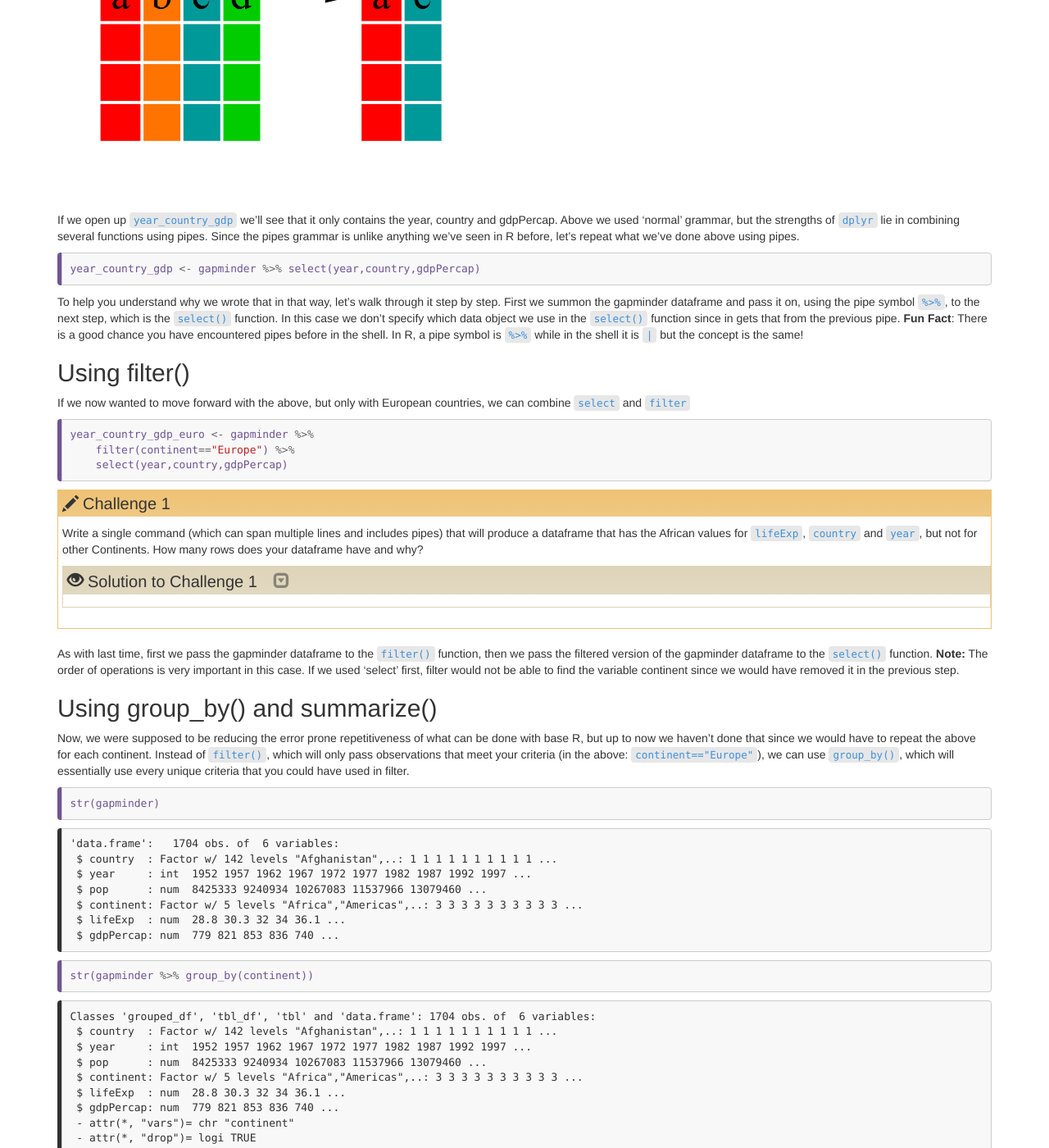
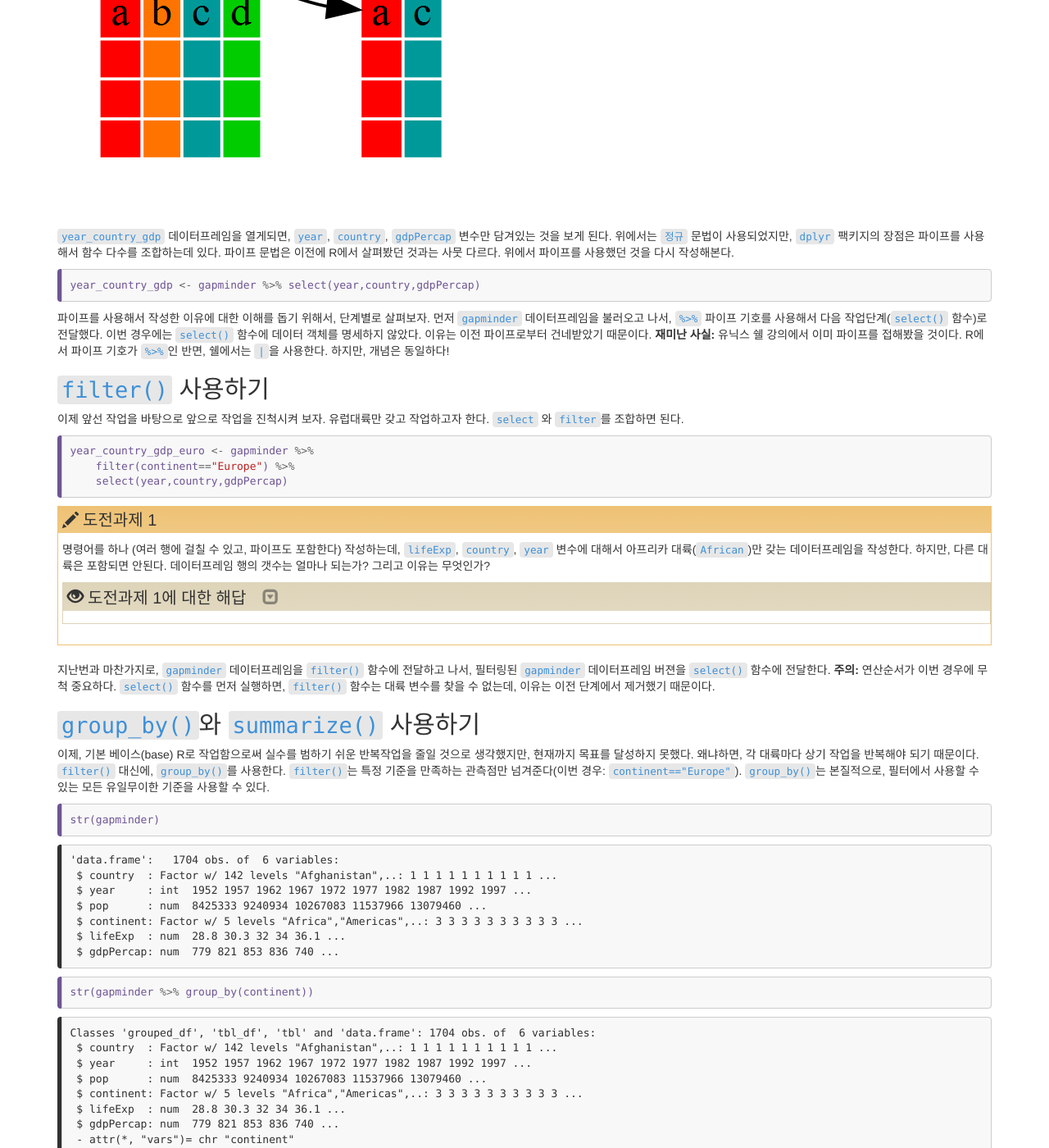
Before and after one commit to statkclee/r-gapminder-kr, a Jekyll site: the page built from _episodes/13-dplyr.md, in a window 1280 px wide and 1400 px high, scrolled down 1603 px. Shown: the whole window at 82% size. Built offline with Jekyll 4.4.1, drawn with Linux system fonts in a browser that asks for light colours; some of the changed text lies outside the part shown.

Commit message:
compile...

```diff
--- a/_episodes/13-dplyr.md
+++ b/_episodes/13-dplyr.md
@@ -1,30 +1,32 @@
 ---
 # Please do not edit this file directly; it is auto generated.
 # Instead, please edit 13-dplyr.md in _episodes_rmd/
-title: Dataframe Manipulation with dplyr
+title: dplyr 팩키지로 데이터프레임 솜씨있게 조작
 teaching: 40
 exercises: 15
 questions:
-- "How can I manipulate dataframes without repeating myself?"
+- "본인이 반복하지 않고 데이터프레임을 어떻게 하면 솜씨있게 조작할 수 있을까?"
 objectives:
-- " To be able to use the six main dataframe manipulation 'verbs' with pipes in  `dplyr`."
-- " To understand how `group_by()` and `summarize()` can be combined to summarize datasets."
-- " Be able to analyze a subset of data using logical filtering."
+- "`dplyr` 팩키지를 파이프와 연결하여 데이터프레임을 조작하는데 6개 '동사'를 사용한다."
+- "데이터셋을 요약하는데 `group_by()`와 `summarize()` 함수를 조합하는 방법을 이해한다."
+- "논리 필터링 연산을 사용해서 데이터 일부를 분석할 수 있다."
 keypoints:
-- "Use the `dplyr` package to manipulate dataframes."
-- "Use `select()` to choose variables from a dataframe."
-- "Use `filter()` to choose data based on values."
-- "Use `group_by()` and `summarize()` to work with subsets of data."
-- "Use `mutate()` to create new variables."
+- "데이터프레임을 조작하는데 `dplyr` 팩키지를 사용한다."
+- "`select()` 함수를 사용해서 데이터프레임에서 칼럼 변수를 고를 수 있다."
+- "`filter()` 함수를 사용해서 행 값에 따라 데이터를 추출한다."
+- "`group_by()`와 `summarize()` 함수를 사용해서 데이터 요약 작업을 수행한다."
+- "`mutate()` 함수를 사용해서 변수를 새로 생성한다."
 source: Rmd
 ---
 
 
 
-Manipulation of dataframes means many things to many researchers, we often
-select certain observations (rows) or variables (columns), we often group the
-data by a certain variable(s), or we even calculate summary statistics. We can
-do these operations using the normal base R operations:
+
+데이터프레임을 솜씨있게 조작하는 것은 많은 과학연구원에게 많은 것을 의미한다.
+특정 관측점(행) 혹은 변수(열)을 선택하거나,
+특정 변수(들)로 데이터를 집단으로 그룹짓거나, 요약 통계량을 계산하기도 한다.
+이런 연산작업에 정규 기본 베이스(Base) R 연산을 사용한다:
+
 
 
 ~~~
@@ -67,20 +69,21 @@ mean(gapminder[gapminder$continent == "Asia", "gdpPercap"])
 ~~~
 {: .output}
 
-But this isn't very *nice* because there is a fair bit of repetition. Repeating
-yourself will cost you time, both now and later, and potentially introduce some
-nasty bugs.
+하지만, 그다지 *멋있지는* 않은데, 이유는 상당한 반복이 상존하기 때문이다.
+여러분이 직접 반복하게 되면, 일단 여러분 시간을 지금 물론이고, 나중에 소중한 시간을 까먹게 되고,
+더나아가 잠재적으로 버그가 스며들 여지를 남기게 된다.
 
-## The `dplyr` package
 
-Luckily, the [`dplyr`](https://cran.r-project.org/web/packages/dplyr/dplyr.pdf)
-package provides a number of very useful functions for manipulating dataframes
-in a way that will reduce the above repetition, reduce the probability of making
-errors, and probably even save you some typing. As an added bonus, you might
-even find the `dplyr` grammar easier to read.
+## `dplyr` 팩키지
 
-Here we're going to cover 6 of the most commonly used functions as well as using
-pipes (`%>%`) to combine them.
+운좋게도, [`dplyr`](https://cran.r-project.org/web/packages/dplyr/dplyr.pdf) 팩키지가
+데이터프레임을 솜씨있게 조작하는데 있어 유용한 함수를 많이 제공한다.
+이를 통해서, 위에서 언급된 반복을 줄이고, 실수를 범할 확률도 줄이고,
+심지어 타이핑하는 수고도 줄일 수 있다.
+보너스로, `dplyr` 문법은 훨씬 더 가독성도 높다.
+
+가장 흔히 사용되는 6가지 함수 뿐만 아니라,
+이런 함수를 조합하는데 사용되는 파이프 (`%>%`) 연산자 사용법도 다룬다.
 
 1. `select()`
 2. `filter()`
@@ -88,7 +91,8 @@ pipes (`%>%`) to combine them.
 4. `summarize()`
 5. `mutate()`
 
-If you have have not installed this package earlier, please do so:
+이전 수업에서 팩키지를 설치하지 않았다면, 설치해서 직접 실습해보기 바란다:
+
 
 
 ~~~
@@ -96,7 +100,7 @@ install.packages('dplyr')
 ~~~
 {: .language-r}
 
-Now let's load the package:
+이제 팩키지를 불러와서 적재한다:
 
 
 ~~~
@@ -104,11 +108,12 @@ library("dplyr")
 ~~~
 {: .language-r}
 
-## Using select()
+## `select()` 사용
 
-If, for example, we wanted to move forward with only a few of the variables in
-our dataframe we could use the `select()` function. This will keep only the
-variables you select.
+예를 들어, 데이터프레임에서 변수 일부만 뽑아서 작업해 나가고자 한다면,
+`select()` 함수를 사용한다.
+이 함수는 선택한 변수만 갖도록 지정한다.
+
 
 
 ~~~
@@ -118,11 +123,13 @@ year_country_gdp <- select(gapminder,year,country,gdpPercap)
 
 ![](../fig/13-dplyr-fig1.png)
 
-If we open up `year_country_gdp` we'll see that it only contains the year,
-country and gdpPercap. Above we used 'normal' grammar, but the strengths of
-`dplyr` lie in combining several functions using pipes. Since the pipes grammar
-is unlike anything we've seen in R before, let's repeat what we've done above
-using pipes.
+`year_country_gdp` 데이터프레임을 열게되면,
+`year`, `country`, `gdpPercap` 변수만 담겨있는 것을 보게 된다.
+위에서는 `정규` 문법이 사용되었지만,
+`dplyr` 팩키지의 장점은 파이프를 사용해서 함수 다수를 조합하는데 있다.
+파이프 문법은 이전에 R에서 살펴봤던 것과는 사뭇 다르다.
+위에서 파이프를 사용했던 것을 다시 작성해본다.
+
 
 
 ~~~
@@ -130,18 +137,21 @@ year_country_gdp <- gapminder %>% select(year,country,gdpPercap)
 ~~~
 {: .language-r}
 
-To help you understand why we wrote that in that way, let's walk through it step
-by step. First we summon the gapminder dataframe and pass it on, using the pipe
-symbol `%>%`, to the next step, which is the `select()` function. In this case
-we don't specify which data object we use in the `select()` function since in
-gets that from the previous pipe. **Fun Fact**: There is a good chance you have
-encountered pipes before in the shell. In R, a pipe symbol is `%>%` while in the
-shell it is `|` but the concept is the same!
+파이프를 사용해서 작성한 이유에 대한 이해를 돕기 위해서, 단계별로 살펴보자.
+먼저 `gapminder` 데이터프레임을 불러오고 나서,
+`%>%` 파이프 기호를 사용해서 다음 작업단계(`select()` 함수)로 전달했다.
+이번 경우에는 `select()` 함수에 데이터 객체를 명세하지 않았다.
+이유는 이전 파이프로부터 건네받았기 때문이다.
+**재미난 사실:** 유닉스 쉘 강의에서 이미 파이프를 접해봤을 것이다.
+R에서 파이프 기호가 `%>%`인 반면, 쉘에서는 `|`을 사용한다.
+하지만, 개념은 동일하다!
 
-## Using filter()
 
-If we now wanted to move forward with the above, but only with European
-countries, we can combine `select` and `filter`
+## `filter()` 사용하기
+
+이제 앞선 작업을 바탕으로 앞으로 작업을 진척시켜 보자.
+유럽대륙만 갖고 작업하고자 한다. `select` 와 `filter`를 조합하면 된다.
+
 
 
 ~~~
@@ -151,14 +161,14 @@ year_country_gdp_euro <- gapminder %>%
 ~~~
 {: .language-r}
 
-> ## Challenge 1
+> ## 도전과제 1
 >
-> Write a single command (which can span multiple lines and includes pipes) that
-> will produce a dataframe that has the African values for `lifeExp`, `country`
-> and `year`, but not for other Continents.  How many rows does your dataframe
-> have and why?
+> 명령어를 하나 (여러 행에 걸칠 수 있고, 파이프도 포함한다) 작성하는데,
+> `lifeExp`, `country`, `year` 변수에 대해서 아프리카 대륙(`African`)만 갖는 데이터프레임을 작성한다.
+> 하지만, 다른 대륙은 포함되면 안된다.
+> 데이터프레임 행의 갯수는 얼마나 되는가? 그리고 이유는 무엇인가?
 >
-> > ## Solution to Challenge 1
+> > ## 도전과제 1에 대한 해답
 > >
 > >~~~
 > >year_country_lifeExp_Africa <- gapminder %>%
@@ -169,20 +179,21 @@ year_country_gdp_euro <- gapminder %>%
 > {: .solution}
 {: .challenge}
 
-As with last time, first we pass the gapminder dataframe to the `filter()`
-function, then we pass the filtered version of the gapminder dataframe to the
-`select()` function. **Note:** The order of operations is very important in this
-case. If we used 'select' first, filter would not be able to find the variable
-continent since we would have removed it in the previous step.
+지난번과 마찬가지로, `gapminder` 데이터프레임을 `filter()` 함수에 전달하고 나서,
+필터링된 `gapminder` 데이터프레임 버젼을 `select()` 함수에 전달한다.
+**주의:** 연산순서가 이번 경우에 무척 중요하다.
+`select()` 함수를 먼저 실행하면, `filter()` 함수는 대륙 변수를 찾을 수 없는데,
+이유는 이전 단계에서 제거했기 때문이다.
 
-## Using group_by() and summarize()
 
-Now, we were supposed to be reducing the error prone repetitiveness of what can
-be done with base R, but up to now we haven't done that since we would have to
-repeat the above for each continent. Instead of `filter()`, which will only pass
-observations that meet your criteria (in the above: `continent=="Europe"`), we
-can use `group_by()`, which will essentially use every unique criteria that you
-could have used in filter.
+## `group_by()`와 `summarize()` 사용하기
+
+이제, 기본 베이스(base) R로 작업함으로써 실수를 범하기 쉬운 반복작업을 줄일 것으로 생각했지만,
+현재까지 목표를 달성하지 못했다. 왜냐하면, 각 대륙마다 상기 작업을 반복해야 되기 때문이다.
+`filter()` 대신에, `group_by()`를 사용한다.
+`filter()`는 특정 기준을 만족하는 관측점만 넘겨준다(이번 경우: `continent=="Europe"`).
+`group_by()`는 본질적으로, 필터에서 사용할 수 있는 모든 유일무이한 기준을 사용할 수 있다.
+
 
 
 ~~~
@@ -236,22 +247,23 @@ Classes 'grouped_df', 'tbl_df', 'tbl' and 'data.frame':	1704 obs. of  6 variable
   ..- attr(*, "drop")= logi TRUE
 ~~~
 {: .output}
-You will notice that the structure of the dataframe where we used `group_by()`
-(`grouped_df`) is not the same as the original `gapminder` (`data.frame`). A
-`grouped_df` can be thought of as a `list` where each item in the `list`is a
-`data.frame` which contains only the rows that correspond to the a particular
-value `continent` (at least in the example above).
+
+`group_by()` 함수를 사용한 데이터프레임 구조(`grouped_df`)가 원래 `gapminder` 데이터프레임 구조(`data.frame`)와 같지 않음에 주목한다.
+`grouped_df`는 `list` 리스트로 간주될 있는데, `list`에 각 항목은 `data.frame`으로,
+각 데이터프레임은 특정 대륙 `continent`에 대응되는 행만 담겨진다(적어도 상기 예제의 경우).
 
 ![](../fig/13-dplyr-fig2.png)
 
-## Using summarize()
+## `summarize()` 사용하기
 
-The above was a bit on the uneventful side but `group_by()` is much more
-exciting in conjunction with `summarize()`. This will allow us to create new
-variable(s) by using functions that repeat for each of the continent-specific
-data frames. That is to say, using the `group_by()` function, we split our
-original dataframe into multiple pieces, then we can run functions
-(e.g. `mean()` or `sd()`) within `summarize()`.
+상기 예제는 그다지 특별한 점이 없다.
+왜냐하면 `group_by()` 함수는 `summarize()`와 함께할 때 훨씬 더 흥미롭다.
+두 함수를 조합하면 새로운 변수가 생성되는데,
+각 대륙별 데이터프레임에 대해 반복적인 함수 작업을 수행할 수 있다.
+다시 말해, `group_by()` 함수를 사용해서,
+최초 데이터프레임을 다수 조각으로 쪼개고 나서,
+각각에 대해 함수(예를 들어 `mean()` 혹은 `sd()`)를 `summarize()` 내부에서 실행시키게 된다.
+
 
 
 ~~~
@@ -275,16 +287,16 @@ continent mean_gdpPercap
 ~~~
 {: .language-r}
 
-That allowed us to calculate the mean gdpPercap for each continent, but it gets
-even better.
+상기 코드는 각 대륙별로 평균 `gdpPercap`를 계산할 수 있게 하지만, 훨씬 더 낫다.
 
-> ## Challenge 2
+> ## 도전과제 2
 >
 >
-> Calculate the average life expectancy per country. Which has the longest average life
-> expectancy and which has the shortest average life expectancy?
+> 국가별로 평균 기대수명을 계산한다.
+> 어느 국가가 가장 평균 기대수명이 길고,
+> 어느 국가가 가장 평균 기대수명이 짧은가?
 >
-> > ## Solution to Challenge 2
+> > ## 도전과제 2에 대한 해답
 > >
 > >~~~
 > >lifeExp_bycountry <- gapminder %>%
@@ -305,11 +317,10 @@ even better.
 > >2 Sierra Leone         36.8
 > >~~~
 > >{: .output}
-> Another way to do this is to use the `dplyr` function `arrange()`, which
-> arranges the rows in a data frame according to the order of one or more
-> variables from the data frame.  It has similar syntax to other functions from
-> the `dplyr` package. You can use `desc()` inside `arrange()` to sort in
-> descending order.
+> 문제를 프는 또 다른 방식은 `dplyr` 팩키지 `arrange()` 함수를 사용하는 것이다.
+> `arrange()` 함수는 변수에 따라 데이터프레임을 행으로 정렬하는 기능을 갖고 있다.
+> `dplyr` 팩키지 다른 함수처럼 유사한 구문을 갖추고 있다.
+> `arrange()` 함수 내부에 `desc()` 함수를 사용해서 내림차순으로 정렬할 수 있다.
 > >
 > >~~~
 > >lifeExp_bycountry %>%
@@ -349,7 +360,8 @@ even better.
 > {: .solution}
 {: .challenge}
 
-The function `group_by()` allows us to group by multiple variables. Let's group by `year` and `continent`.
+`group_by()` 훔수에 변수 다수를 사용해서 집단으로 그룹을 만들 수도 있다.
+`year` 와 `continent` 변수로 그룹을 만들어 보자.
 
 
 
@@ -360,7 +372,9 @@ gdp_bycontinents_byyear <- gapminder %>%
 ~~~
 {: .language-r}
 
-That is already quite powerful, but it gets even better! You're not limited to defining 1 new variable in `summarize()`.
+이미 매우 막강한 기능이지만, 더 좋게 만들 수 있다!
+`summarize()` 함수에 변수 하나를 정의하는 것에 한정되지 않고, 확장도 가능하다.
+
 
 
 ~~~
@@ -373,15 +387,14 @@ gdp_pop_bycontinents_byyear <- gapminder %>%
 ~~~
 {: .language-r}
 
-## count() and n()
+## `count()`와  `n()`
 
-A very common operation is to count the number of observations for each
-group. The `dplyr` package comes with two related functions that help with this.
+매우 흔한 연산 중 하나는 각 그룹마다 관측점 수를 세는 것이다.
+`dplyr` 팩키지에 개수를 돕는 연관 함수가 2개 있다.
 
-For instance, if we wanted to check the number of countries included in the
-dataset for the year 2002, we can use the `count()` function. It takes the name
-of one or more columns that contain the groups we are interested in, and we can
-optionally sort the results in descending order by adding `sort=TRUE`:
+예를 들어, 2002년 데이터셋에 포함된 국가수를 확인하고자 한다면,
+`count()` 함수를 사용하는데, 관심있는 그룹을 포함하는 칼럼을 하나이상 지정할 수도 있다.
+선택사항으로 `sort=TRUE`를 인자로 추가하면 내림차순으로 결과를 정렬할 수 있다:
 
 
 ~~~
@@ -405,9 +418,8 @@ gapminder %>%
 ~~~
 {: .output}
 
-If we need to use the number of observations in calculations, the `n()` function
-is useful. For instance, if we wanted to get the standard error of the life
-expectency per continent:
+계산과정에서 관측점 갯수를 파악할 필요가 있는 경우, `n()` 함수가 유용하다.
+예를 들어, 각 대륙별 기대수명 표준오차를 다음과 같이 구할 수도 있다:
 
 
 ~~~
@@ -431,7 +443,8 @@ gapminder %>%
 ~~~
 {: .output}
 
-You can also chain together several summary operations; in this case calculating the `minimum`, `maximum`, `mean` and `se` of each continent's per-country life-expectancy:
+요약 연산을 몇개 엮어서 계산할 수도 있다;
+이 경우 각 대륙별 기대수명에 대한 `minimum`, `maximum`, `mean`, `se` 값을 다음과 같이 계산한다:
 
 
 ~~~
@@ -459,9 +472,9 @@ gapminder %>%
 ~~~
 {: .output}
 
-## Using mutate()
+## `mutate()` 사용하기
 
-We can also create new variables prior to (or even after) summarizing information using `mutate()`.
+`mutate()` 함수를 사용해서 정보를 요약하기 전에(혹은 후에도) 새로운 변수를 생성할 수 있다.
 
 
 ~~~
@@ -477,12 +490,12 @@ gdp_pop_bycontinents_byyear <- gapminder %>%
 ~~~
 {: .language-r}
 
-## Connect mutate with logical filtering: ifelse
+## `mutate()` 함수를 논리 필터와 연결하기: `ifelse`
 
-When creating new variables, we can hook this with a logical condition. A simple combination of
-`mutate()` and `ifelse()` facilitates filtering right where it is needed: in the moment of creating something new.
-This easy-to-read statement is a fast and powerful way of discarding certain data (even though the overall dimension
-of the data frame will not change) or for updating values depending on this given condition.
+변수를 새로 만들 때, `mutate()` 함수를 논리 조건문과 엮을 수 있다.
+`mutate()` 와 `ifelse()`의 단순 조합을 통해서 필요한 것만 적절히 필터링할 수 있다: 즉, 새로운 무언가를 생성하는 순간에 말이다.
+이러한 가독성 높은 문장을 통해서 (데이터프레임 전체 차원을 변경시키지 않고도) 특정 데이터를 버리거나,
+조건에 따라 값을 갱신하는데 신속하고 강력한 방식을 제공할 수 있게 된다.
 
 
 ~~~
@@ -508,11 +521,10 @@ gdp_future_bycontinents_byyear_high_lifeExp <- gapminder %>%
 ~~~
 {: .language-r}
 
-## Combining `dplyr` and `ggplot2`
+## `dplyr` 을 `ggplot2`와 조합하기
 
-In the plotting lesson we looked at how to make a multi-panel figure by adding
-a layer of facet panels using `ggplot2`. Here is the code we used (with some
-extra comments):
+`ggplot2`을 사용해서 퍼싯(facet) 패널 계층을 추가해서 작은 창에 그래프를 담아내는 방식을
+앞선 시각화 수업에서 확인했따. 다음에 앞서 사용한 코드가 나와 있다:
 
 
 ~~~
@@ -528,13 +540,14 @@ ggplot(data = az.countries, aes(x = year, y = lifeExp, color = continent)) +
 
 <img src="../fig/rmd-13-unnamed-chunk-21-1.png" title="plot of chunk unnamed-chunk-21" alt="plot of chunk unnamed-chunk-21" style="display: block; margin: auto;" />
 
-This code makes the right plot but it also creates some variables (`starts.with`
-and `az.countries`) that we might not have any other uses for. Just as we used
-`%>%` to pipe data along a chain of `dplyr` functions we can use it to pass data
-to `ggplot()`. Because `%>%` replaces the first argument in a function we don't
-need to specify the `data =` argument in the `ggplot()` function. By combining
-`dplyr` and `ggplot2` functions we can make the same figure without creating any
-new variables or modifying the data.
+상기 코드는 원하는 그래프를 만들어 주지만,
+다른 용도도 뚜렷이 없는 변수(`starts.with`, `az.countries`)도 생성시키게 된다.
+`%>%` 연산자를 사용해서 `dplyr` 함수를 엮어 데이터를 파이프에 흘러 보냈듯이,
+`ggplot()` 함수에 데이터를 흘러 보낼 수 있다.
+`%>%` 파이프 연산자가 함수의 첫번째 인자를 대체하기 때문에,
+`ggplot()` 함수에 `data =` 인자를 명세할 필요는 없다.
+`dplyr`, `ggplot2` 함수를 조합하게 되면, 동일한 그래프를 생성하는데 있어
+변수를 새로 생성시키거나 데이터를 변경할 필요가 없어진다.
 
 
 ~~~
@@ -552,8 +565,8 @@ gapminder %>%
 
 <img src="../fig/rmd-13-unnamed-chunk-22-1.png" title="plot of chunk unnamed-chunk-22" alt="plot of chunk unnamed-chunk-22" style="display: block; margin: auto;" />
 
-Using `dplyr` functions also helps us simplify things, for example we could
-combine the first two steps:
+`dplyr` 함수를 사용하게 되면 문제를 단순화할 수 있다. 예를 들어,
+첫 두단계를 다음과 같이 조합할 수도 있다:
 
 
 ~~~
@@ -569,14 +582,14 @@ gapminder %>%
 
 <img src="../fig/rmd-13-unnamed-chunk-23-1.png" title="plot of chunk unnamed-chunk-23" alt="plot of chunk unnamed-chunk-23" style="display: block; margin: auto;" />
 
-> ## Advanced Challenge
+> ## 고급 도전과제
 >
-> Calculate the average life expectancy in 2002 of 2 randomly selected countries
-> for each continent. Then arrange the continent names in reverse order.
-> **Hint:** Use the `dplyr` functions `arrange()` and `sample_n()`, they have
-> similar syntax to other dplyr functions.
+> 각 대륙별로 국가를 두개 임의로 뽑아서 2002년 평균 기대수명을 계산해보자.
+> 그리고 나서, 역순으로 대륙명을 정렬한다.
+> **힌트:** `dplyr` 팩키지 `arrange()`, `sample_n()` 함수를 사용한다.
+> 두 함수 모두 다른 `dplyr` 함수와 유사한 구문을 갖고 있다.
 >
-> > ## Solution to Advanced Challenge
+> > ## 고급 도전과제에 대한 해답
 > >
 > >~~~
 > >lifeExp_2countries_bycontinents <- gapminder %>%
@@ -590,7 +603,7 @@ gapminder %>%
 > {: .solution}
 {: .challenge}
 
-## Other great resources
+## 추가 학습 교재
 
 * [R for Data Science](http://r4ds.had.co.nz/)
 * [Data Wrangling Cheat sheet](https://www.rstudio.com/wp-content/uploads/2015/02/data-wrangling-cheatsheet.pdf)
--- a/_episodes_rmd/14-tidyr.Rmd
+++ b/_episodes_rmd/14-tidyr.Rmd
@@ -1,5 +1,5 @@
 ---
-title: `tidyr` 팩키지로 데이터프레임 솜씨있게 조작
+title: tidyr 팩키지로 데이터프레임 솜씨있게 조작
 teaching: 30
 exercises: 15
 questions:
```
Also changed, not shown: _episodes/01-rstudio-intro.md (+1 -1 lines), _episodes/12-plyr.md (+91 -91 lines), _episodes/14-tidyr.md (+107 -116 lines).
